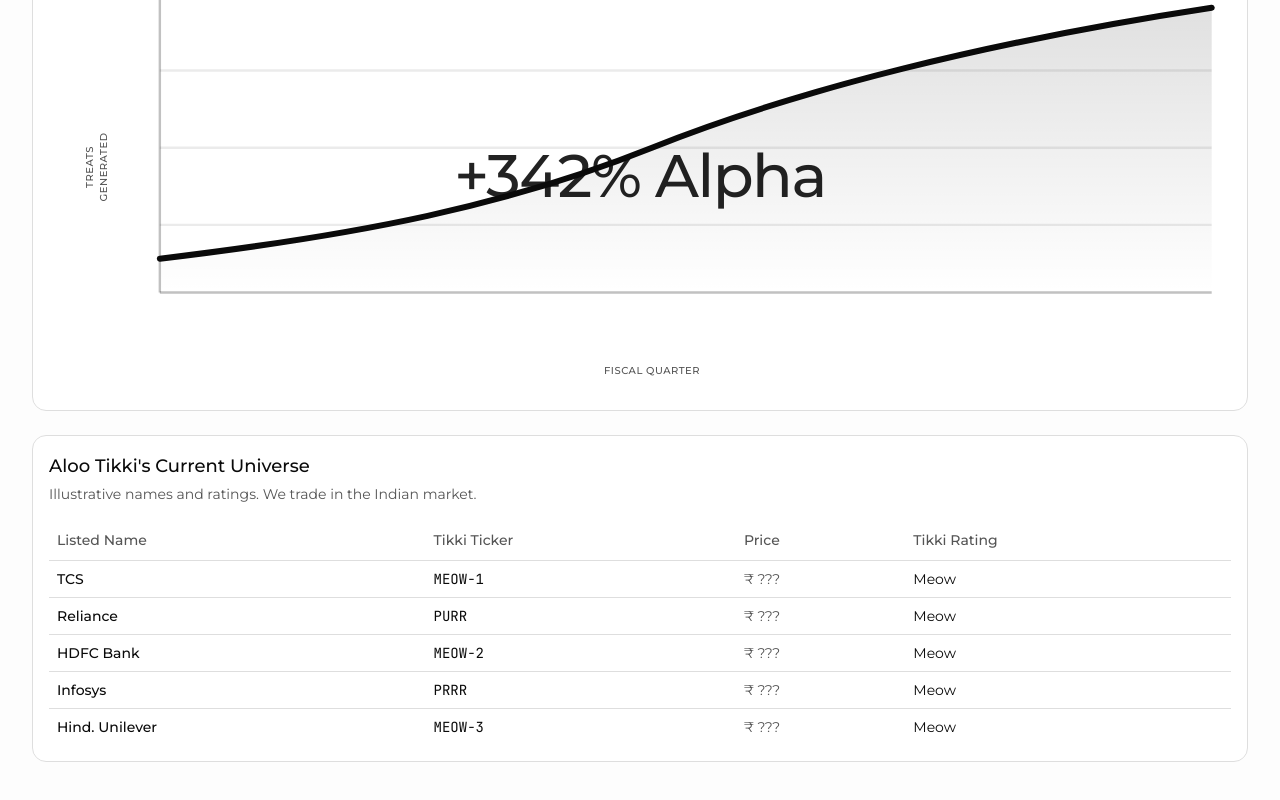
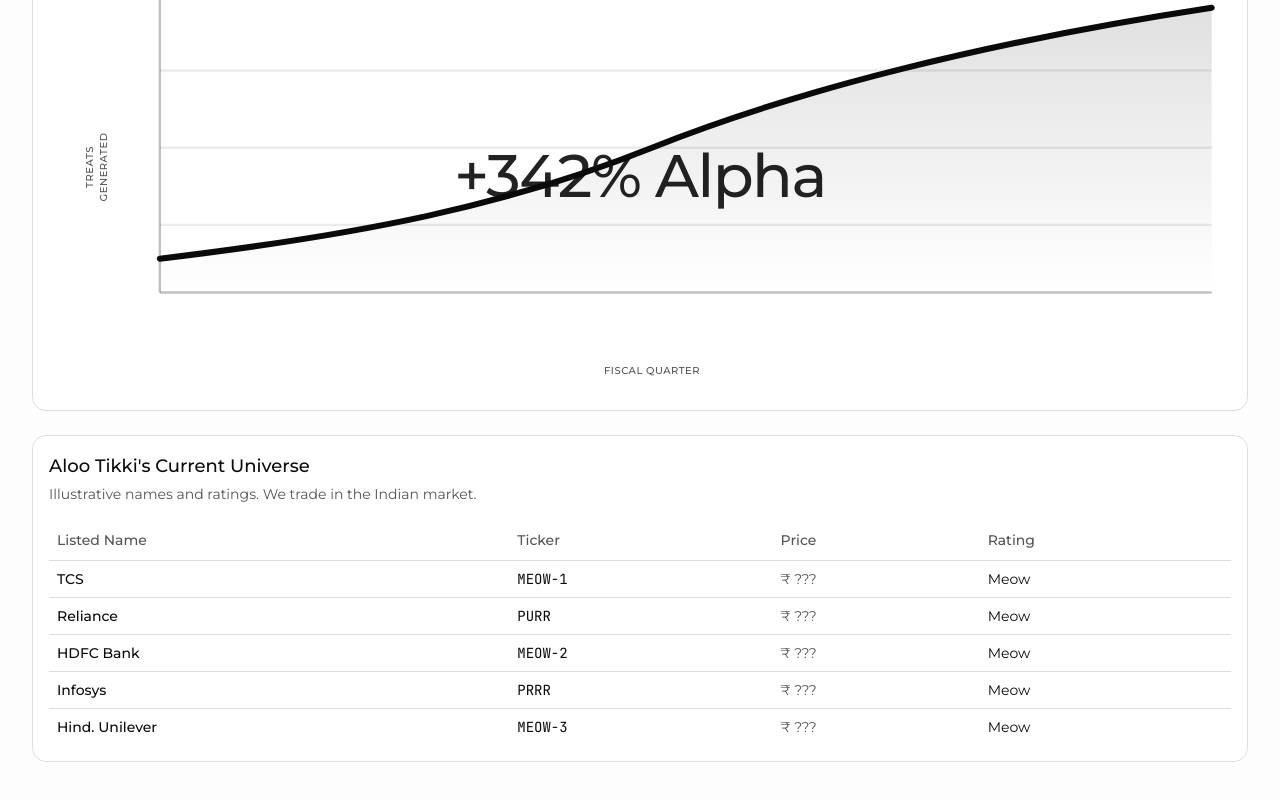
Before and after one commit to Vineexoxo/Cat-Hedge-Fund, a Next.js app: page /what-we-do in a window 1280 px wide. Shown: the part 493-1293 px from the top of the page. Built offline with nearby package versions, Linux system fonts and the light colour scheme.

Commit message:
Remove tikki from ticker and rating

```diff
--- a/src/app/(marketing)/what-we-do/page.tsx
+++ b/src/app/(marketing)/what-we-do/page.tsx
@@ -92,11 +92,11 @@ export default function WhatWeDoPage() {
                       Listed Name
                     </TableHead>
                     <TableHead className="text-muted-foreground">
-                      Tikki Ticker
+                       Ticker
                     </TableHead>
                     <TableHead className="text-muted-foreground">Price</TableHead>
                     <TableHead className="text-muted-foreground">
-                      Tikki Rating
+                       Rating
                     </TableHead>
                   </TableRow>
                 </TableHeader>
```
